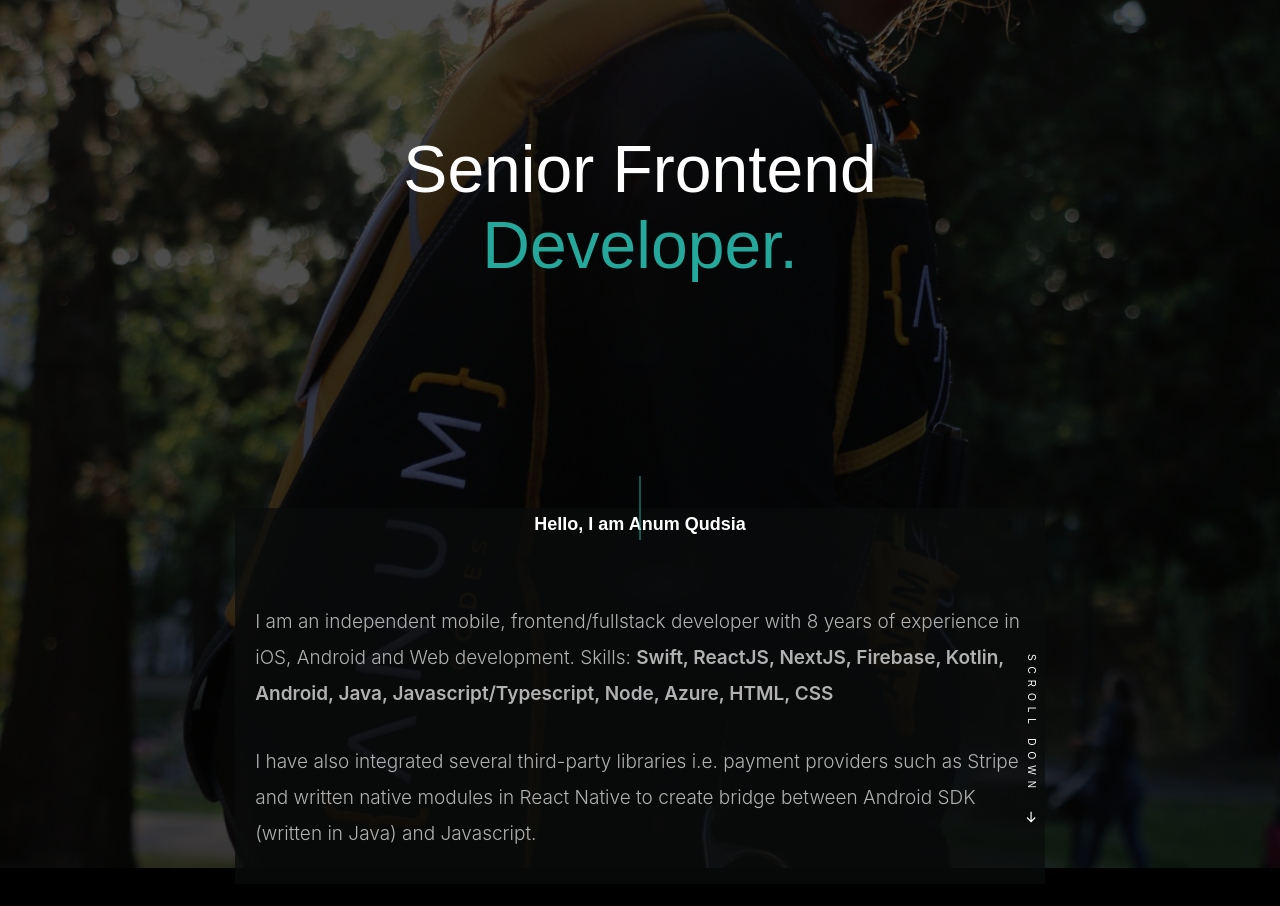
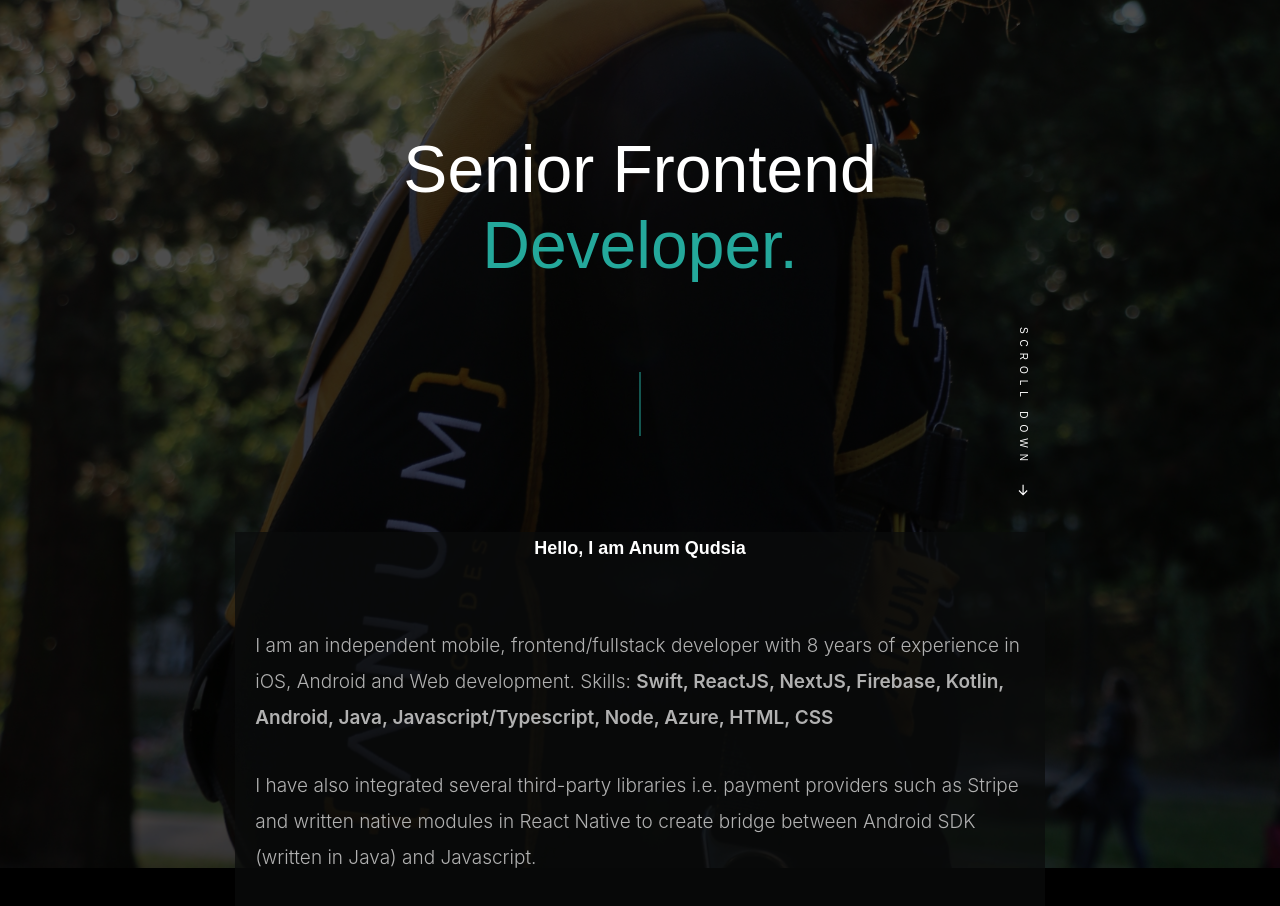
Before and after one commit to AnumQ/ai-next, a Next.js app: page / in a window 1280 px wide. Shown: the part 440-1346 px from the top of the page. Built offline with nearby package versions, Linux system fonts and the light colour scheme.

Commit message:
Add animate to text in intro

```diff
--- a/components/Sections/Intro.module.css
+++ b/components/Sections/Intro.module.css
@@ -14,19 +14,51 @@
 /* --------------------------------------------------------------------
  * ## intro content
  * -------------------------------------------------------------------- */
+
+@keyframes animateIntroText {
+  from {
+    top: 50px;
+    opacity: 0;
+  }
+  to {
+    top: 0;
+    opacity: 1;
+  }
+}
+
+@keyframes animateTopBlock {
+  from {
+    max-height: 0%;
+    opacity: 0;
+    height: 0%;
+  }
+  to {
+    max-height: 100%;
+    opacity: 1;
+    height: 100%;
+  }
+}
+
 .s_intro__top_block {
   width: 100%;
   padding: 0 12%;
   position: relative;
+  top: 0;
+  /* background-color: red; */
+  max-height: 100%;
+  height: 0%;
+  animation-fill-mode: forwards;
+
+  /* animation: 4s slidein; */
+  /* animation: animateTopBlock 2s ease; */
+  animation-delay: 0.4s;
 }
 
 .s_intro_background {
   background-image: url(../../styles/intro-bg6.jpg);
   background-repeat: no-repeat;
-  /* background-position: center; */
   background-size: 100%;
   width: 100%;
-  /* background: red; */
   height: 1468px;
   position: absolute;
   top: 1rem;
@@ -74,10 +106,13 @@
   line-height: var(--text-huge-line-height);
   letter-spacing: normal;
   text-align: center;
-  margin: 0;
-  margin-top: 300px;
+
   padding-bottom: calc(10 * var(--space));
   position: relative;
+  margin-top: 300px;
+
+  /* animation: animateIntroText 1s ease; */
+  /* animation-delay: 1s; */
 }
 
 .s_intro__text span {
@@ -101,6 +136,7 @@
   transform: translateY(0) rotate(90deg);
   transform-origin: right bottom;
   position: absolute;
+  top: 25rem;
   bottom: 0;
   right: -4rem;
   z-index: 2;
@@ -148,7 +184,7 @@
   background-color: var(--color-1);
   transform: translateX(-50%);
   position: absolute;
-  top: calc(var(--vspace-1) * -1);
+  top: calc(var(--vspace-5) * -1);
   left: 50%;
 }
 
```
